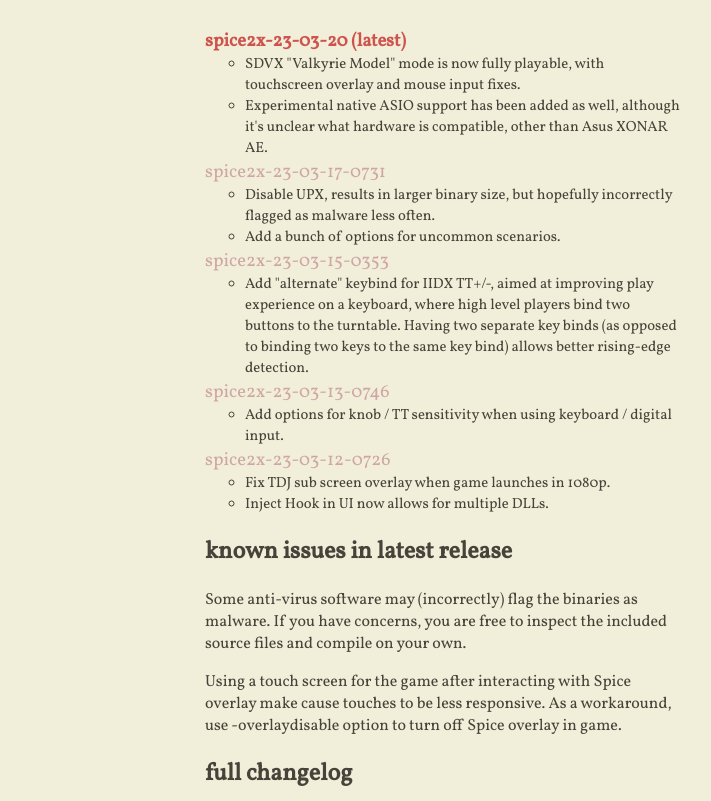
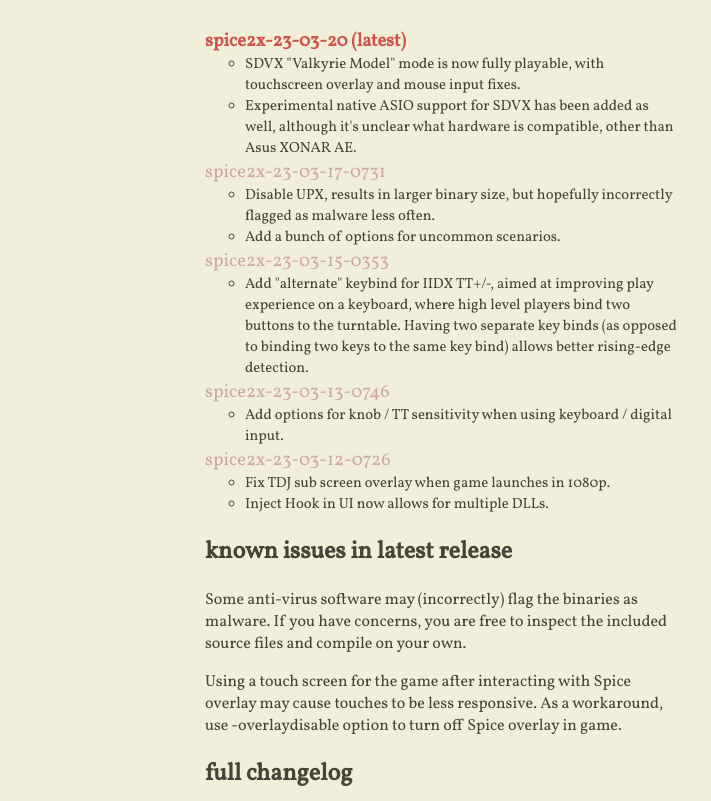
Before and after one commit to spice2x/spice2x.github.io, a Jekyll site: the page built from docs/index.html, in a window 1280 px wide. Shown: the part 397-1198 px from the top of the page, without its empty margins (299-1010 px from the left). Built offline with Jekyll 4.4.1, drawn with Linux system fonts in a browser that asks for light colours; nearby versions of some CDN libraries.

Commit message:
fix typo

```diff
--- a/docs/_includes/content.html
+++ b/docs/_includes/content.html
@@ -22,8 +22,8 @@
         SDVX "Valkyrie Model" mode is now fully playable, with touchscreen overlay and mouse input fixes.
       </li>
       <li>
-        Experimental native ASIO support has been added as well, although it's unclear what hardware is compatible,
-        other than Asus XONAR AE.
+        Experimental native ASIO support for SDVX has been added as well, although it's unclear what hardware is
+        compatible, other than Asus XONAR AE.
       </li>
     </ul>
   </li>
@@ -85,7 +85,7 @@
 </p>
 
 <p>
-  Using a touch screen for the game after interacting with Spice overlay make cause touches to be less responsive.
+  Using a touch screen for the game after interacting with Spice overlay may cause touches to be less responsive.
   As a workaround, use -overlaydisable option to turn off Spice overlay in game.
 </p>
 
```
